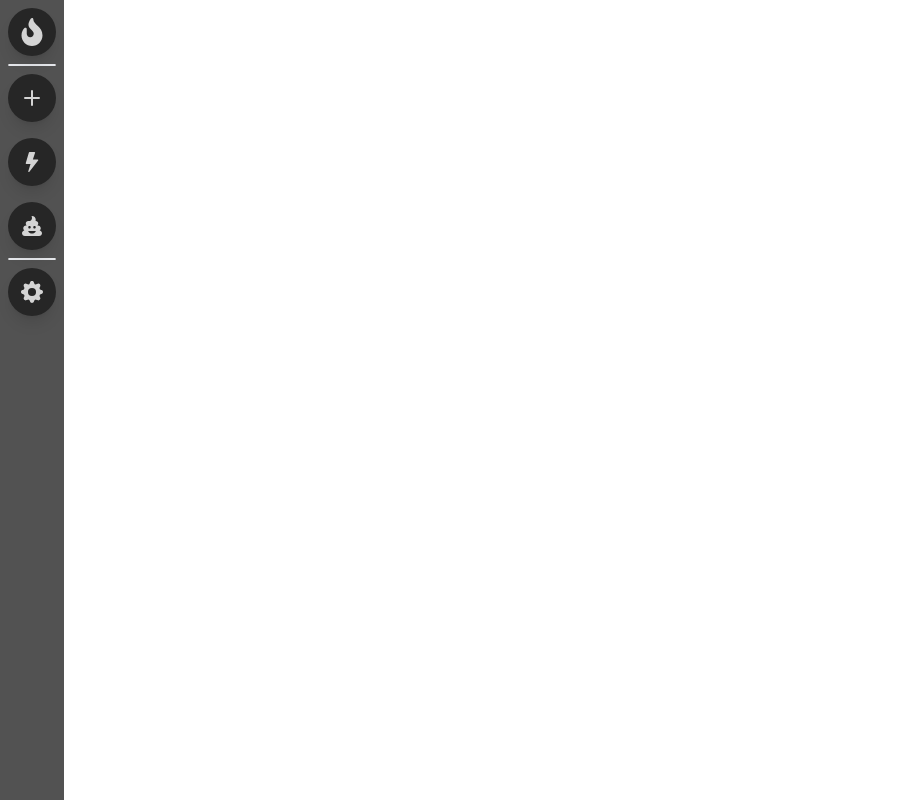
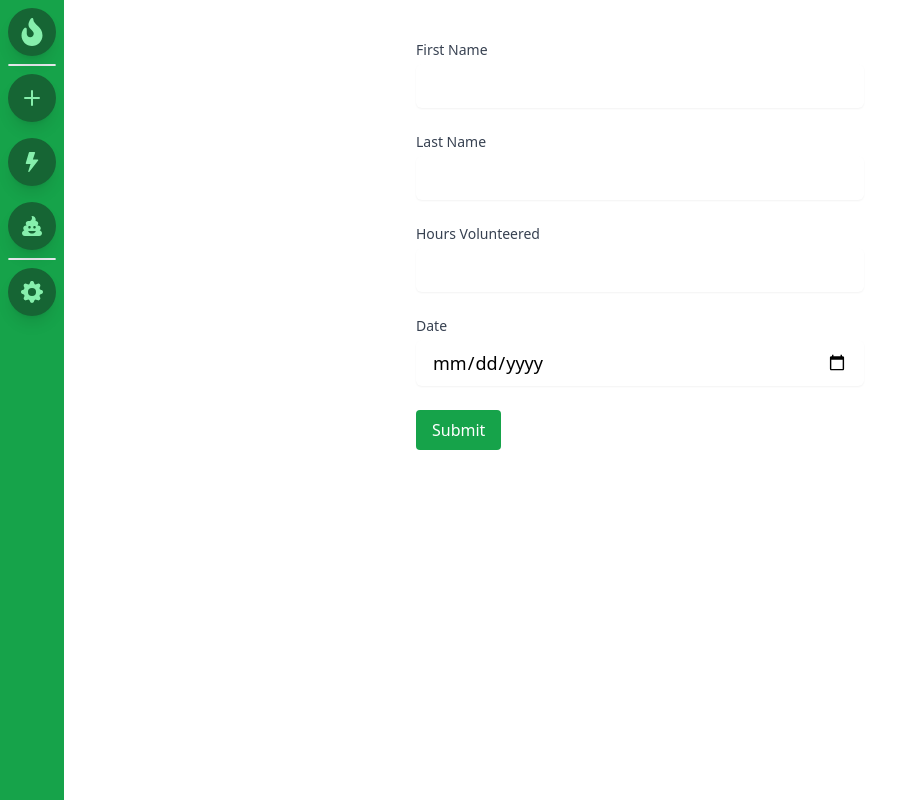
Before and after one commit to Coderman562/Spotify-AI-Camp, a React (Vite) app: page /form in a window 1280 px wide. Shown: the whole page, without its empty margins (0-900 px from the left). Built offline with nearby package versions, Linux system fonts and the light colour scheme.

Commit message:
Updated style of VolunteerPage and added FormPage. Also changed style of SideBar

```diff
--- a/src/AboutPage.jsx
+++ /dev/null
@@ -1,10 +0,0 @@
-import React from 'react';
-import './Index.css';
-
-export default function AboutPage() {
-  return (
-    <div className="about-page">
-      <h1>AboutPage</h1>
-    </div>
-  );
-}
--- a/src/App.jsx
+++ b/src/App.jsx
@@ -3,7 +3,7 @@ import { useState, useEffect } from "react";
 import "./App.css";
 import SideBar from "./SideBar";
 import HomePage from "./HomePage";
-import AboutPage from "./AboutPage";
+import FormPage from "./FormPage";
 import VolunteerPage from "./VolunteerPage"
 
 function App() {
@@ -15,7 +15,7 @@ function App() {
           <Routes>
             <Route index element={<HomePage />} />
             <Route path="/volunteer" element={<VolunteerPage />} />
-            <Route path="/about" element={<AboutPage />} />
+            <Route path="/form" element={<FormPage />} />
           </Routes>
         </main>
       </div>
--- /dev/null
+++ b/src/FormPage.jsx
@@ -0,0 +1,93 @@
+import React, { useState } from 'react';
+import './index.css';
+
+const FormPage = () => {
+  const [formData, setFormData] = useState({
+    firstName: '',
+    lastName: '',
+    hoursVolunteered: '',
+    date: '',
+  });
+
+  const handleChange = (event) => {
+    const { name, value } = event.target;
+    setFormData((prevState) => ({
+      ...prevState,
+      [name]: value,
+    }));
+  };
+
+  const handleSubmit = (event) => {
+    event.preventDefault();
+    console.log(formData);
+    // Process form data here
+  };
+
+  return (
+    <div className="form-container">
+      <form onSubmit={handleSubmit} className="form">
+        <div className="form-group">
+          <label htmlFor="firstName" className="form-label">
+            First Name
+          </label>
+          <input
+            type="text"
+            id="firstName"
+            name="firstName"
+            value={formData.firstName}
+            onChange={handleChange}
+            className="form-input"
+          />
+        </div>
+
+        <div className="form-group">
+          <label htmlFor="lastName" className="form-label">
+            Last Name
+          </label>
+          <input
+            type="text"
+            id="lastName"
+            name="lastName"
+            value={formData.lastName}
+            onChange={handleChange}
+            className="form-input"
+          />
+        </div>
+
+        <div className="form-group">
+          <label htmlFor="hoursVolunteered" className="form-label">
+            Hours Volunteered
+          </label>
+          <input
+            type="number"
+            id="hoursVolunteered"
+            name="hoursVolunteered"
+            value={formData.hoursVolunteered}
+            onChange={handleChange}
+            className="form-input"
+          />
+        </div>
+
+        <div className="form-group">
+          <label htmlFor="date" className="form-label">
+            Date
+          </label>
+          <input
+            type="date"
+            id="date"
+            name="date"
+            value={formData.date}
+            onChange={handleChange}
+            className="form-input"
+          />
+        </div>
+
+        <button type="submit" className="submit-btn">
+          Submit
+        </button>
+      </form>
+    </div>
+  );
+};
+
+export default FormPage;
--- a/src/SideBar.jsx
+++ b/src/SideBar.jsx
@@ -1,34 +1,29 @@
 import { BsPlus, BsFillLightningFill, BsGearFill } from 'react-icons/bs';
 import { FaFire, FaPoo } from 'react-icons/fa';
-import { Link } from "react-router-dom";
+import { Link } from 'react-router-dom';
+import './index.css';
 
 const SideBar = () => {
-    return (
-      <div className="sidebar">
-        <SideBarIcon icon={<FaFire size="28"/>} text="Home" to="/" />
-        <Divider />
-        <SideBarIcon icon={<BsPlus size="32"/>} text="Add" to="/about" />
-        <SideBarIcon icon={<BsFillLightningFill size="20"/>} text="Volunteer" to="/volunteer" />
-        <SideBarIcon icon={<FaPoo size="20"/>} text="Poop" to="/poop" />
-        <Divider />
-        <SideBarIcon icon={<BsGearFill size="22"/>} text="Settings" to="/settings" />
-      </div>
-    )
-  }
+  return (
+    <div className="sidebar">
+      <SideBarIcon icon={<FaFire size="28" />} text="Home" to="/" />
+      <Divider />
+      <SideBarIcon icon={<BsPlus size="32" />} text="Form" to="/form" />
+      <SideBarIcon icon={<BsFillLightningFill size="20" />} text="Volunteer" to="/volunteer" />
+      <SideBarIcon icon={<FaPoo size="20" />} text="Poop" to="/poop" />
+      <Divider />
+      <SideBarIcon icon={<BsGearFill size="22" />} text="Settings" to="/settings" />
+    </div>
+  );
+};
 
-
-const SideBarIcon = ({icon, text, to}) => (
+const SideBarIcon = ({ icon, text, to }) => (
   <div className="sidebar-icon group">
-    <Link to={to}>
-      {icon}
-    </Link>
-    <span className="sidebar-tooltip group-hover:scale-100">
-      {text}
-    </span>
+    <Link to={to}>{icon}</Link>
+    <span className="sidebar-tooltip group-hover:scale-100">{text}</span>
   </div>
 );
 
-
 const Divider = () => <hr className="sidebar-hr" />;
 
-export default SideBar
+export default SideBar;
--- a/src/VolunteerPage.jsx
+++ b/src/VolunteerPage.jsx
@@ -1,6 +1,6 @@
 import React from 'react';
+import './index.css';
 
-function VolunteerPage (){
 const TableData = [
   {
     firstName: 'John',
@@ -19,30 +19,33 @@ function VolunteerPage (){
   // Add more data rows as needed
 ];
 
+const Table = () => {
   return (
-    <table>
-        <thead>
+    <div className="tableContainer">
+      <table className="dataTable">
+        <thead className="tableHeader">
           <tr>
-            <th>First Name</th>
-            <th>Last Name</th>
-            <th>Phone Number</th>
-            <th>Email</th>
-            <th>Address</th>
+            <th className="tableHeading">First Name</th>
+            <th className="tableHeading">Last Name</th>
+            <th className="tableHeading">Phone Number</th>
+            <th className="tableHeading">Email</th>
+            <th className="tableHeading">Address</th>
           </tr>
         </thead>
-        <tbody>
+        <tbody className="tableBody">
           {TableData.map((row, index) => (
             <tr key={index}>
-            <td>{row.firstName}</td>
-            <td>{row.lastName}</td>
-            <td>{row.phoneNumber}</td>
-            <td>{row.email}</td>
-            <td>{row.address}</td>
+              <td className="tableData">{row.firstName}</td>
+              <td className="tableData">{row.lastName}</td>
+              <td className="tableData">{row.phoneNumber}</td>
+              <td className="tableData">{row.email}</td>
+              <td className="tableData">{row.address}</td>
             </tr>
           ))}
         </tbody>
       </table>
+    </div>
   );
 };
 
-export default VolunteerPage;
+export default Table;
--- a/src/index.css
+++ b/src/index.css
@@ -4,16 +4,16 @@
 
 @layer components {
   /* Styling for sidebar */
-    .sidebar{
-        @apply fixed top-0 left-0 h-screen w-16 m-0 flex flex-col bg-primary-600 text-secondary-100;
+  .sidebar {
+    @apply fixed top-0 left-0 h-screen w-16 m-0 flex flex-col bg-green-600 text-green-800;
   }
 
   /* styling for sidebar icon */
   .sidebar-icon {
     @apply relative flex items-center justify-center
       h-12 w-12 mt-2 mb-2 mx-auto
-          bg-primary-800 text-primary-300
-          hover:bg-secondary-600 hover:text-secondary-100
+      bg-green-800 text-green-300
+      hover:bg-green-600 hover:text-green-100
       hover:rounded-xl rounded-3xl
       transition-all duration-300 ease-linear
       cursor-pointer shadow-lg;
@@ -33,4 +33,69 @@
       border border-gray-200 dark:border-gray-800 rounded-full
       mx-2;
   }
+
+    /* Stylings for data table in VolunteerPage */
+    .tableContainer {
+        @apply ml-8 mt-4;
     }
+
+    .dataTable {
+        @apply w-full border-collapse rounded-lg shadow-md overflow-hidden;
+    }
+
+    .tableHeader {
+        @apply bg-green-600; /* Updated color to match the greenish theme */
+    }
+
+    .tableHeading,
+    .tableData {
+        @apply px-6 py-3 text-left text-xs font-medium uppercase tracking-wider border-b;
+    }
+
+    .tableHeading {
+        @apply text-white;
+    }
+
+    .tableData {
+        @apply text-gray-700;
+    }
+
+    .tableBody tr:nth-child(odd) {
+        @apply bg-white;
+    }
+
+    .tableBody tr:nth-child(even) {
+        @apply bg-gray-50;
+    }
+
+    .tableData:last-child,
+    .tableHeading:last-child {
+        @apply border-r-0;
+    }
+
+    /* Styling for the FormPage */
+    .form-container {
+      @apply mx-auto my-10 max-w-md;
+    }
+
+    .form {
+      @apply space-y-6; /* Increased spacing between form elements */
+    }
+
+    .form-group {
+      @apply space-y-1;
+    }
+
+    .form-label {
+      @apply block text-sm font-medium text-gray-700;
+    }
+
+    .form-input {
+      @apply mt-1 block w-full py-2 px-4 text-lg border-gray-300 rounded-md shadow-sm focus:border-green-500 focus:ring-green-500; /* Increased padding and font size */
+    }
+
+    .submit-btn {
+      @apply px-4 py-2 bg-green-600 text-white rounded hover:bg-green-700;
+    }
+
+}
--- a/tailwind.config.js
+++ b/tailwind.config.js
@@ -5,8 +5,8 @@ module.exports = {
   theme: {
     extend: {
       colors: {
-        primary: colors.neutral,
-        secondary: colors.neutral,
+        primary: colors.green,
+        secondary: colors.green,
       },
     },
   },
```
Lines whose indentation alone changed are shown as unchanged.
